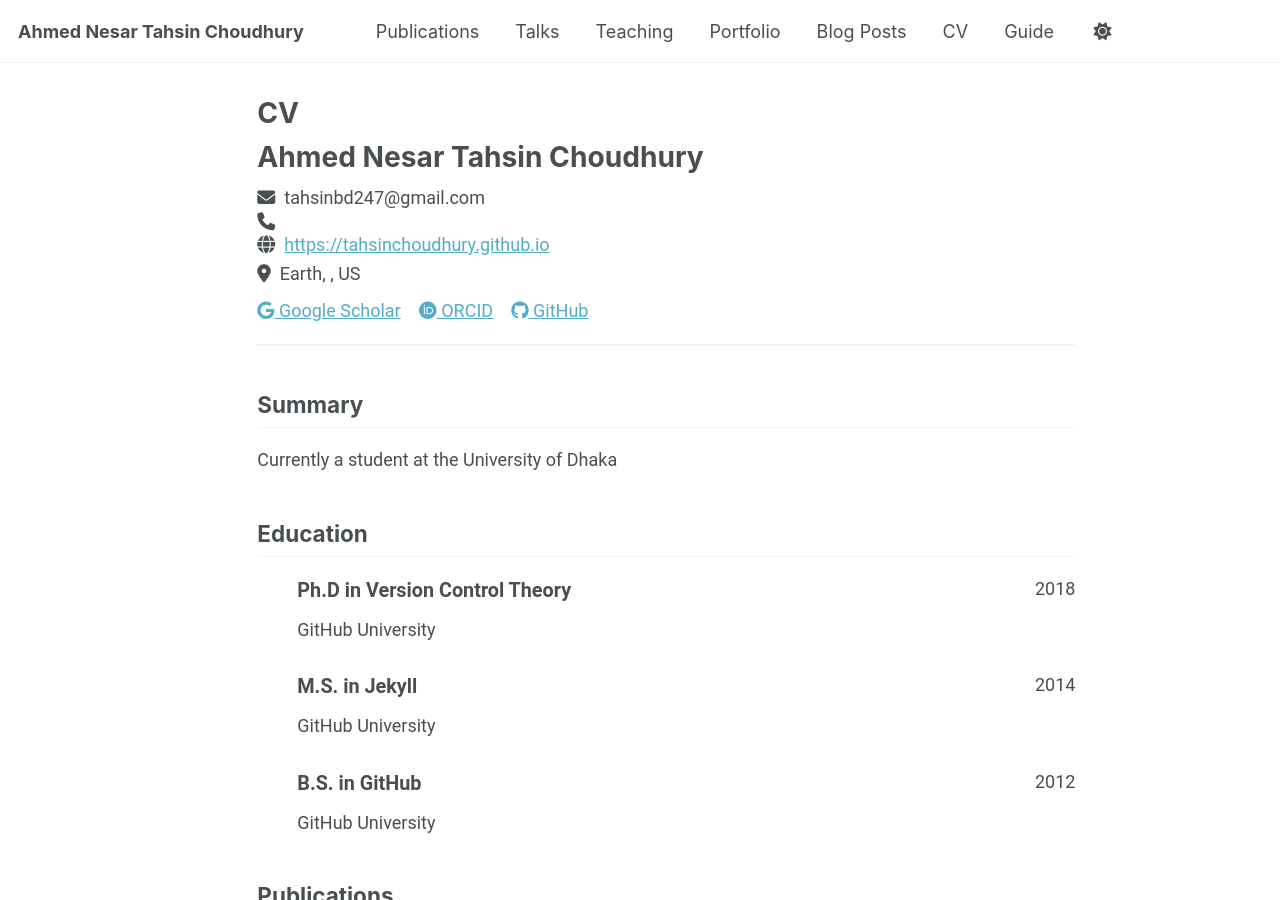
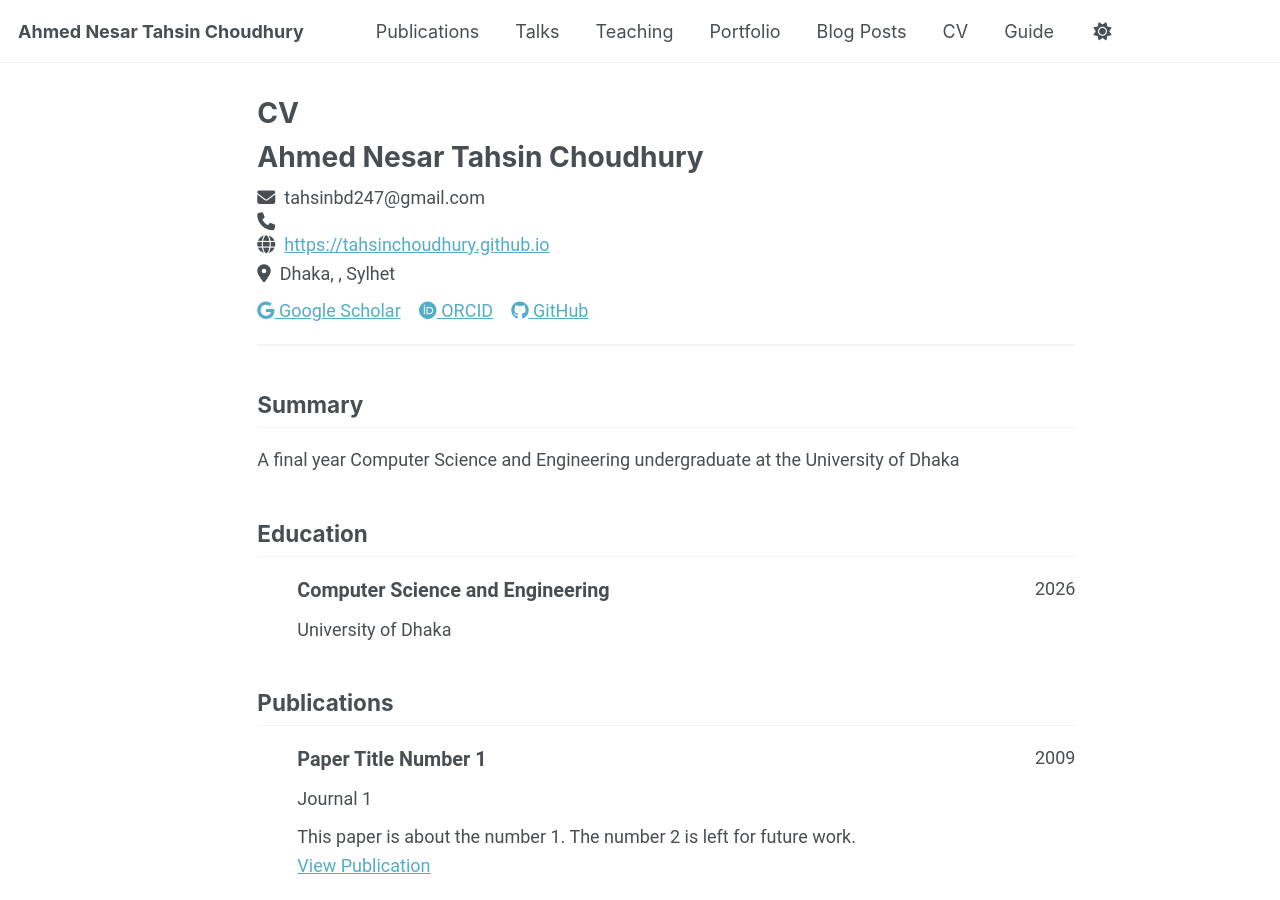
Before and after one commit to tahsinchoudhury/tahsinchoudhury.github.io, a Jekyll site: the page built from _pages/cv-json.md, in a window 1280 px wide and 900 px high. Built offline with Jekyll 4.4.1, drawn with Linux system fonts in a browser that asks for light colours; a script that is not in the unit is left out.

Commit message:
updated cv

```diff
--- a/_data/cv.json
+++ b/_data/cv.json
@@ -4,12 +4,12 @@
     "email": "tahsinbd247@gmail.com",
     "phone": "",
     "website": "https://tahsinchoudhury.github.io",
-    "summary": "Currently a student at the University of Dhaka",
+    "summary": "A final year Computer Science and Engineering undergraduate at the University of Dhaka",
     "location": {
       "address": "",
       "postalCode": "",
-      "city": "Earth",
-      "countryCode": "US",
+      "city": "Dhaka",
+      "countryCode": "Sylhet",
       "region": ""
     },
     "profiles": [
@@ -33,29 +33,11 @@
   "work": [],
   "education": [
     {
-      "institution": "GitHub University",
-      "area": "Ph.D in Version Control Theory",
+      "institution": "University of Dhaka",
+      "area": "Computer Science and Engineering",
       "studyType": "",
-      "startDate": "",
-      "endDate": "2018",
-      "gpa": null,
-      "courses": []
-    },
-    {
-      "institution": "GitHub University",
-      "area": "M.S. in Jekyll",
-      "studyType": "",
-      "startDate": "",
-      "endDate": "2014",
-      "gpa": null,
-      "courses": []
-    },
-    {
-      "institution": "GitHub University",
-      "area": "B.S. in GitHub",
-      "studyType": "",
-      "startDate": "",
-      "endDate": "2012",
+      "startDate": "2022",
+      "endDate": "2026",
       "gpa": null,
       "courses": []
     }
```
Also changed, not shown: _pages/cv.md (+7 -7 lines).
